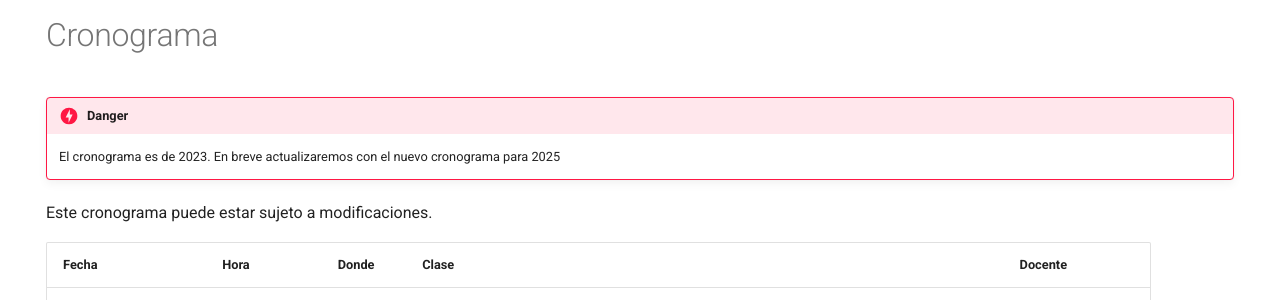
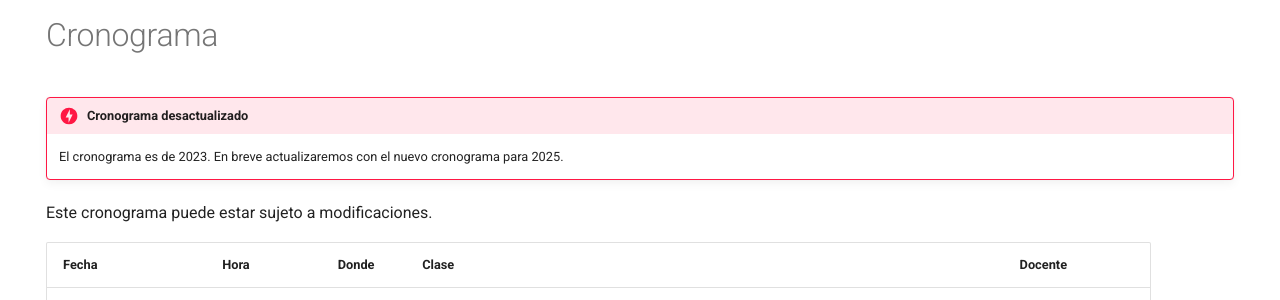
Before and after one commit to bioinformatica-iib/quimioinformatica, an MkDocs documentation site: the page built from docs/cronograma.md, in a window 1280 px wide and 1115 px high. Shown: the part 131-431 px from the top of the window. Built offline with MkDocs 1.6.1 and Material for MkDocs 9.7.7, drawn with Linux system fonts in a browser that asks for light colours; comment, search, counter and statistics services are not loaded.

Commit message:
cronograma: chase previous commit

```diff
--- a/docs/cronograma.md
+++ b/docs/cronograma.md
@@ -8,8 +8,8 @@ tags:
   - feriados
 ---
 
-!!! danger
-    El cronograma es de 2023. En breve actualizaremos con el nuevo cronograma para 2025
+!!! danger "Cronograma desactualizado"
+    El cronograma es de 2023. En breve actualizaremos con el nuevo cronograma para 2025.
 
 Este cronograma puede estar sujeto a modificaciones.
 
```
